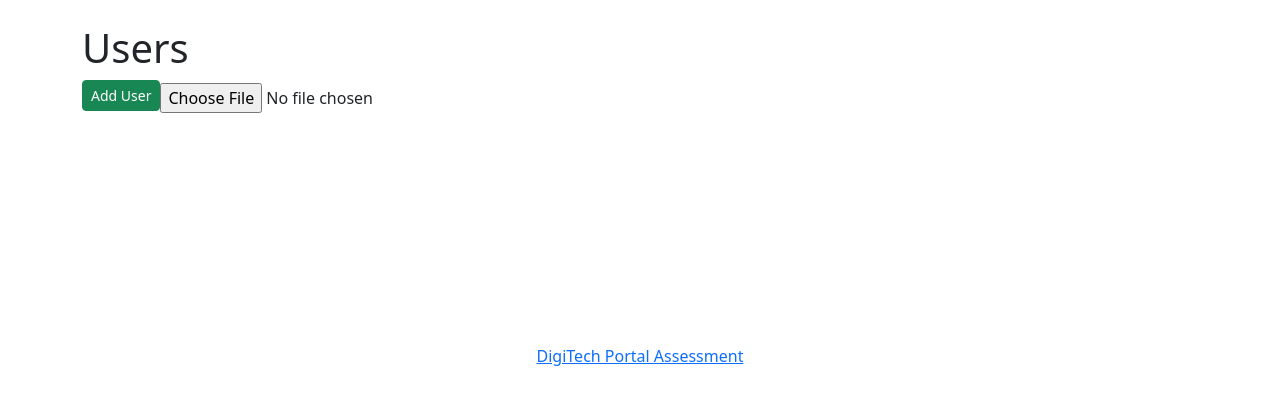
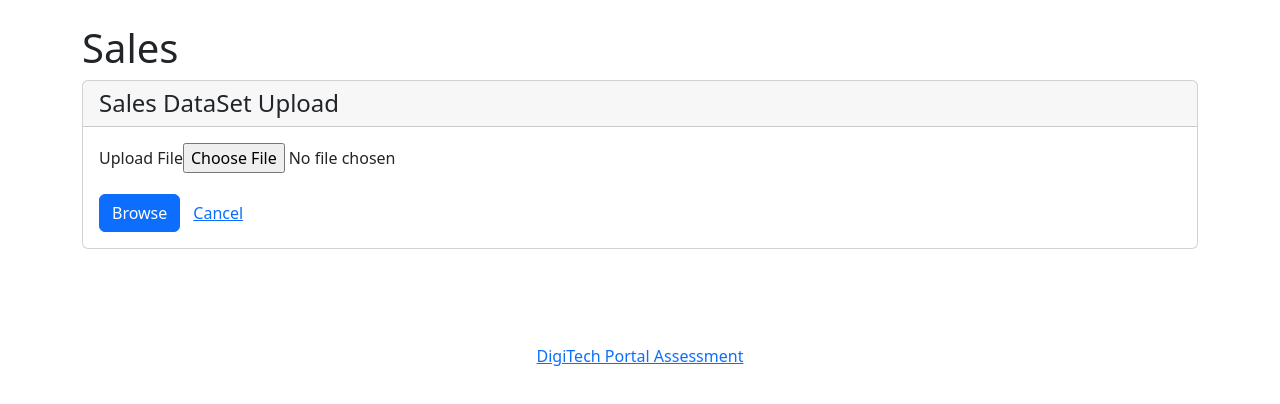
Before and after one commit to kathiravanm2003/DigiTechPortal, an Angular app in the folder DigiTechPortalWeb/: page /sales in a window 1280 px wide. Shown: the top 404 px of the page. Built offline with nearby package versions, Linux system fonts and the light colour scheme.

Commit message:
Sales Code

```diff
--- a/DigiTechPortalWeb/src/app/_services/index.ts
+++ b/DigiTechPortalWeb/src/app/_services/index.ts
@@ -1,2 +1,3 @@
 export * from './account.service';
 export * from './alert.service';
+export * from './sales.service';
--- /dev/null
+++ b/DigiTechPortalWeb/src/app/_services/sales.service.ts
@@ -0,0 +1,29 @@
+import { Injectable } from '@angular/core';
+import { Router } from '@angular/router';
+import { HttpClient } from '@angular/common/http';
+import { BehaviorSubject, Observable } from 'rxjs';
+import { map } from 'rxjs/operators';
+
+import { environment } from '@environments/environment';
+import { User } from '@app/_models';
+
+@Injectable({ providedIn: 'root' })
+export class SalesService {
+    private userSubject: BehaviorSubject<User | null>;
+    public user: Observable<User | null>;
+
+    constructor(
+        private router: Router,
+        private http: HttpClient
+    ) {
+        this.userSubject = new BehaviorSubject(JSON.parse(localStorage.getItem('user')!));
+        this.user = this.userSubject.asObservable();
+    }
+
+    uploadFile(formData: FormData) {
+        this.http.post('http://localhost:5000/upload', formData).subscribe(
+            (response) => console.log(response),
+            (error) => console.log(error)
+        );
+    }
+}
--- a/DigiTechPortalWeb/src/app/sales/upload.component.html
+++ b/DigiTechPortalWeb/src/app/sales/upload.component.html
@@ -1,4 +1,18 @@
-<h1>Users</h1>
-<a routerLink="add" class="btn btn-sm btn-success mb-2">Add User</a>
+<h1>Sales</h1>
 
-<input type="file" (change)="onFileSelected($event)" #fileInput>
+<div class="card">
+    <h4 class="card-header">Sales DataSet Upload</h4>
+    <div class="card-body">
+        <div class="mb-3">
+            <label class="form-label">Upload File</label>
+            <input type="file" (change)="onFileSelected($event)" #fileInput>
+        </div>
+        <div>
+            <button [disabled]="loading" class="btn btn-primary" (click)="onSubmit()">
+                <span *ngIf="loading" class="spinner-border spinner-border-sm me-1"></span>
+                Browse
+            </button>
+            <a routerLink="../login" class="btn btn-link">Cancel</a>
+        </div>
+    </div>
+</div>
--- a/DigiTechPortalWeb/src/app/sales/upload.component.ts
+++ b/DigiTechPortalWeb/src/app/sales/upload.component.ts
@@ -3,12 +3,17 @@ import { first } from 'rxjs/operators';
 import { HttpClient } from '@angular/common/http';
 import { Router } from '@angular/router';
 
-import { AccountService } from '@app/_services';
+import { SalesService } from '@app/_services';
 
 @Component({ templateUrl: 'upload.component.html' })
 export class UploadComponent implements OnInit {
 
-    constructor(private accountService: AccountService) { }
+    loading = false;
+    formData: FormData;
+
+    constructor(private salesService: SalesService) {
+        this.formData = new FormData();
+     }
 
     ngOnInit() {
 
@@ -16,15 +21,12 @@ export class UploadComponent implements OnInit {
 
     onFileSelected(event: any) {
         const file: File = event.target.files[0];
-        const formData = new FormData();
-        formData.append('file', file, file.name);
-        this.uploadFile(formData);
+        this.formData.append('file', file, file.name);
     }
 
-    uploadFile(formData: FormData) {
-        this.http.post('http://localhost:5000/upload', formData).subscribe(
-            (response) => console.log(response),
-            (error) => console.log(error)
-        );
+    onSubmit(){
+        this.loading = true;
+        this.salesService.uploadFile(this.formData);
+        this.loading = false;
     }
 }
```
Also changed, not shown: 2 other files (tests, documents, lock files or other folders).
